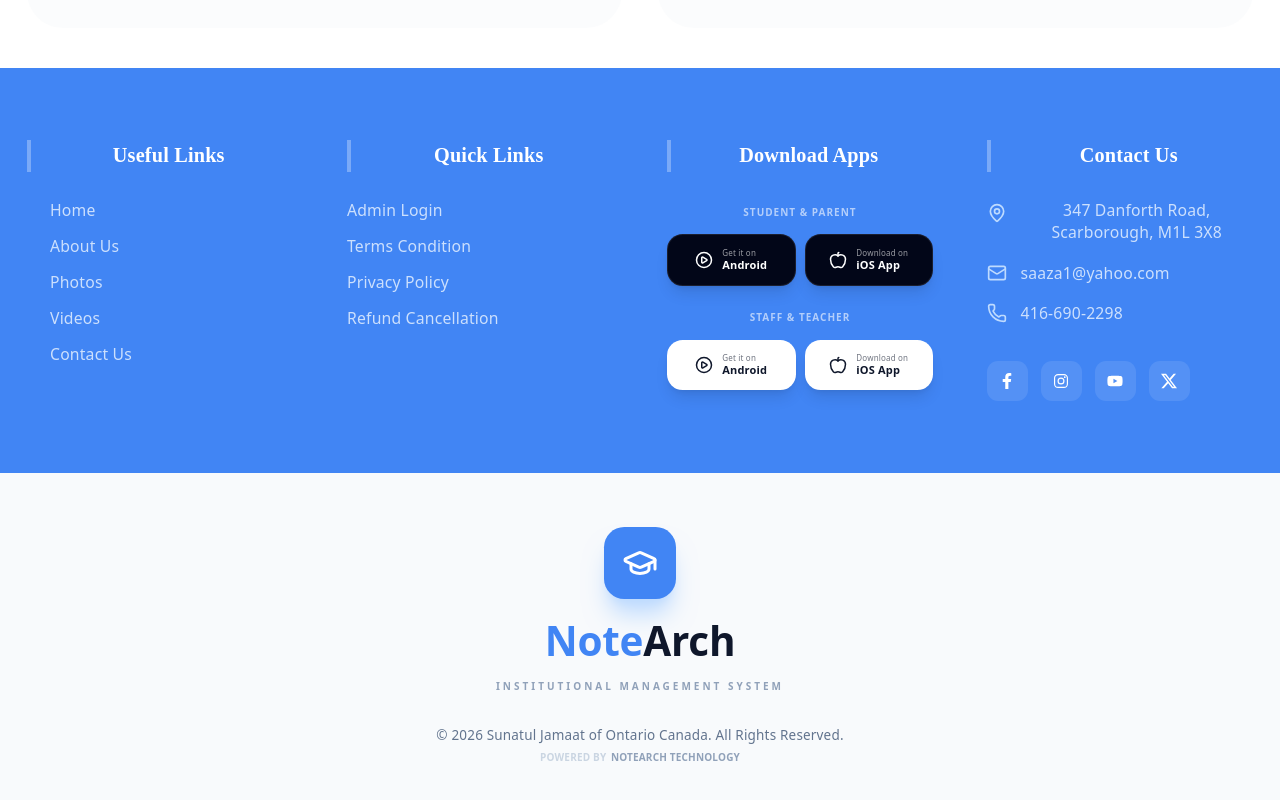
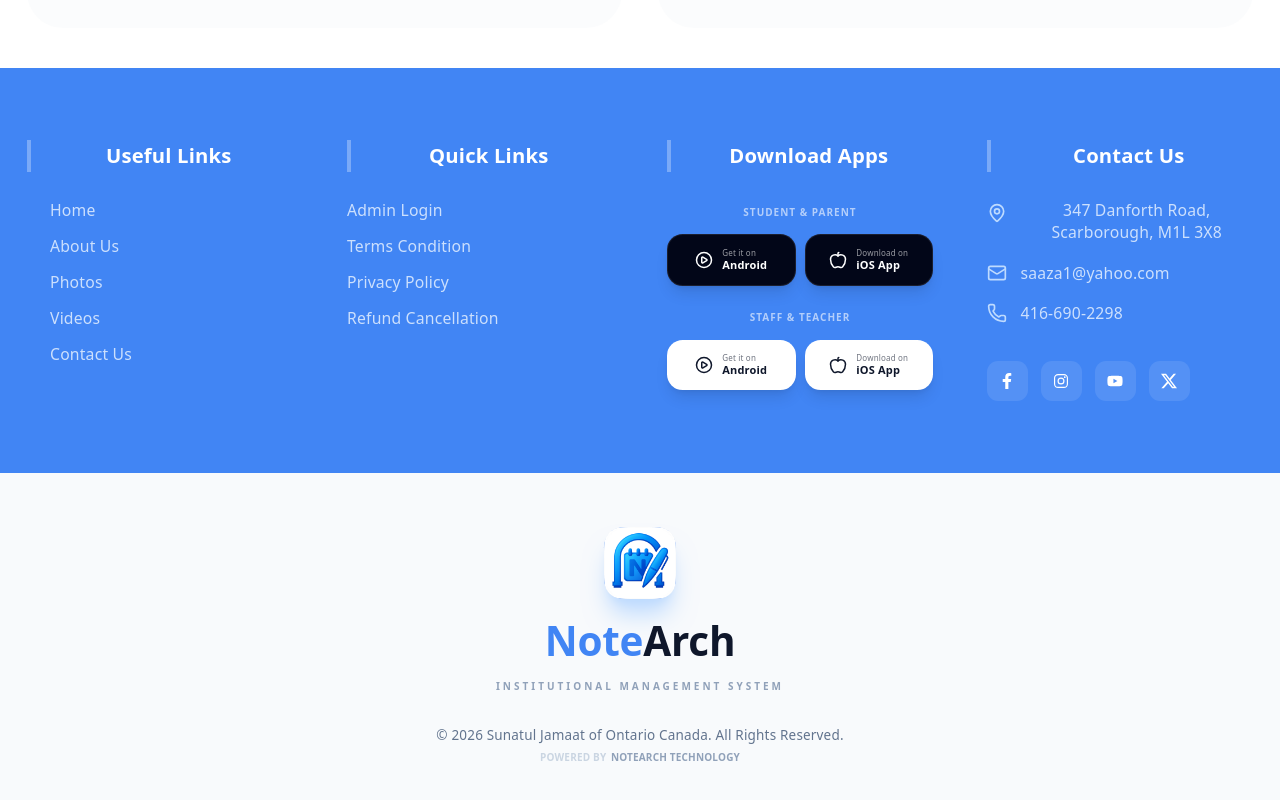
Before and after one commit to tanvermax/sjoc-school, a React (Vite) app: page / in a window 1280 px wide. Shown: the part 5588-6388 px from the top of the page. Built offline with nearby package versions, Linux system fonts and the light colour scheme.

Commit message:
notearch logo uploaded

```diff
--- a/src/MainLoyout/CommonLayoput/Footer.tsx
+++ b/src/MainLoyout/CommonLayoput/Footer.tsx
@@ -6,7 +6,7 @@ import { FaFacebookF } from "react-icons/fa";
 import { IoLogoInstagram } from "react-icons/io5";
 import { FaYoutube } from "react-icons/fa6";
 import { BsTwitterX } from "react-icons/bs";
-
+import notearch from "../../assets/notearch.png"
 const Footer = () => {
   const currentYear = new Date().getFullYear();
 
@@ -17,7 +17,7 @@ const Footer = () => {
 
           {/* ── COLUMN 1: USEFUL LINKS ── */}
           <div className="space-y-6">
-            <h4 className="text-lg font-bold font-['Fraunces'] border-l-4 border-white/30 pl-3">Useful Links</h4>
+            <h4 className="text-lg font-semibold  border-l-4 border-white/30 pl-3">Useful Links</h4>
             <ul className="space-y-3 text-sm text-blue-50/80">
               {['Home', 'About Us', 'Photos', 'Videos', 'Contact Us'].map((link) => (
                 <li key={link}>
@@ -32,7 +32,7 @@ const Footer = () => {
 
           {/* ── COLUMN 2: QUICK LINKS ── */}
           <div className="space-y-6">
-            <h4 className="text-lg font-bold font-['Fraunces'] border-l-4 border-white/30 pl-3">Quick Links</h4>
+            <h4 className="text-lg font-semibold  border-l-4 border-white/30 pl-3">Quick Links</h4>
             <ul className="space-y-3 text-sm text-blue-50/80">
               {['Admin Login', 'Terms Condition', 'Privacy Policy', 'Refund Cancellation'].map((link) => (
                 <li key={link}>
@@ -46,7 +46,7 @@ const Footer = () => {
 
           {/* ── COLUMN 3: HIGH-VISIBILITY DOWNLOADS ── */}
           <div className="lg:col-span-1 space-y-6">
-            <h4 className="text-lg font-bold font-['Fraunces'] border-l-4 border-white/30 pl-3">Download Apps</h4>
+            <h4 className="text-lg font-semibold  border-l-4 border-white/30 pl-3">Download Apps</h4>
             <div className="grid grid-cols-1 gap-4">
               {/* Student/Parent App - High Visibility */}
               <div className="flex flex-col gap-2">
@@ -54,11 +54,11 @@ const Footer = () => {
                 <div className="flex gap-2">
                   <a href="#" className="flex-1 flex items-center justify-center gap-2 bg-slate-950 text-white py-3 rounded-xl border border-white/10 hover:bg-black transition-all shadow-lg active:scale-95">
                     <PlayCircle size={18} />
-                    <div className="text-left leading-tight"><p className="text-[8px] opacity-60">Get it on</p><p className="text-[11px] font-bold">Android</p></div>
+                    <div className="text-left leading-tight"><p className="text-[8px] opacity-60">Get it on</p><p className="text-[11px] font-semibold">Android</p></div>
                   </a>
                   <a href="#" className="flex-1 flex items-center justify-center gap-2 bg-slate-950 text-white py-3 rounded-xl border border-white/10 hover:bg-black transition-all shadow-lg active:scale-95">
                     <Apple size={18} />
-                    <div className="text-left leading-tight"><p className="text-[8px] opacity-60">Download on</p><p className="text-[11px] font-bold">iOS App</p></div>
+                    <div className="text-left leading-tight"><p className="text-[8px] opacity-60">Download on</p><p className="text-[11px] font-semibold">iOS App</p></div>
                   </a>
                 </div>
               </div>
@@ -69,11 +69,11 @@ const Footer = () => {
                 <div className="flex gap-2">
                   <a href="#" className="flex-1 flex items-center justify-center gap-2 bg-white text-slate-900 py-3 rounded-xl hover:bg-blue-50 transition-all shadow-lg active:scale-95">
                     <PlayCircle size={18} />
-                    <div className="text-left leading-tight"><p className="text-[8px] opacity-60">Get it on</p><p className="text-[11px] font-bold">Android</p></div>
+                    <div className="text-left leading-tight"><p className="text-[8px] opacity-60">Get it on</p><p className="text-[11px] font-semibold">Android</p></div>
                   </a>
                   <a href="#" className="flex-1 flex items-center justify-center gap-2 bg-white text-slate-900 py-3 rounded-xl hover:bg-blue-50 transition-all shadow-lg active:scale-95">
                     <Apple size={18} />
-                    <div className="text-left leading-tight"><p className="text-[8px] opacity-60">Download on</p><p className="text-[11px] font-bold">iOS App</p></div>
+                    <div className="text-left leading-tight"><p className="text-[8px] opacity-60">Download on</p><p className="text-[11px] font-semibold">iOS App</p></div>
                   </a>
                 </div>
               </div>
@@ -82,7 +82,7 @@ const Footer = () => {
 
           {/* ── COLUMN 4: CONTACT ── */}
           <div className="space-y-6">
-            <h4 className="text-lg font-bold font-['Fraunces'] border-l-4 border-white/30 pl-3">Contact Us</h4>
+            <h4 className="text-lg font-semibold  border-l-4 border-white/30 pl-3">Contact Us</h4>
             <div className="space-y-4">
               <div className="flex gap-3 items-start">
                 <MapPin size={20} className="text-blue-200 mt-1 shrink-0" />
@@ -114,13 +114,13 @@ const Footer = () => {
         <div className="container max-w-7xl mx-auto px-6 flex flex-col items-center text-center">
           <div className="flex flex-col items-center gap-4 mb-6">
             <div className="h-16 w-16 bg-[#4185F4] rounded-2xl flex items-center justify-center text-white shadow-xl shadow-blue-200">
-               <GraduationCap size={36} />
+               <img src={notearch} alt="" />
             </div>
             <div>
-              <h2 className="text-[#4185F4] text-4xl font-black tracking-tighter font-['Fraunces']">
+              <h2 className="text-[#4185F4] text-4xl font-black tracking-tighter ">
                 Note<span className="text-slate-900">Arch</span>
               </h2>
-              <p className="text-slate-400 text-[10px] font-bold uppercase tracking-[0.3em] mt-1">
+              <p className="text-slate-400 text-[10px] font-semibold uppercase tracking-[0.3em] mt-1">
                 Institutional Management System
               </p>
             </div>
@@ -130,7 +130,7 @@ const Footer = () => {
             <p className="text-slate-500 text-xs font-medium">
               © {currentYear} Sunatul Jamaat of Ontario Canada. All Rights Reserved.
             </p>
-            <p className="text-slate-300 text-[10px] font-bold flex items-center justify-center gap-1">
+            <p className="text-slate-300 text-[10px] font-semibold flex items-center justify-center gap-1">
               POWERED BY <span className="text-slate-400">NOTEARCH TECHNOLOGY</span>
             </p>
           </div>
```
Also changed, not shown: src/assets/notearch.png (added).
